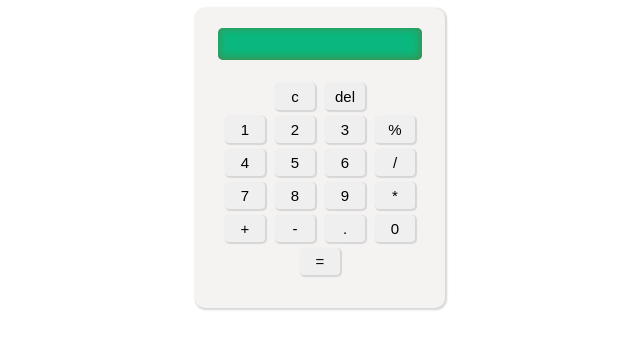
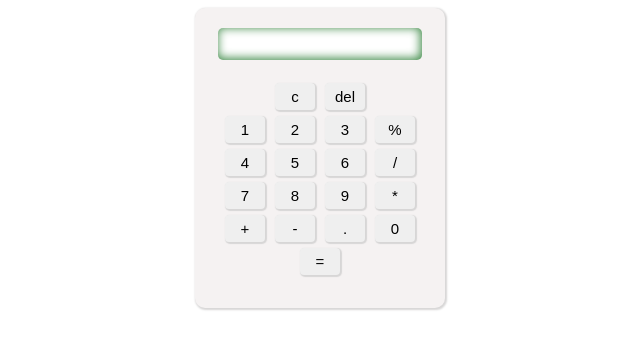
Before and after one commit to aadi163/calculater, a plain HTML site: page index.html in a window 1280 px wide. Shown: the whole page, without its empty margins (320-960 px from the left). Drawn offline with Linux system fonts and the light colour scheme.

Commit message:
Update index.html

```diff
--- a/index.html
+++ b/index.html
@@ -25,7 +25,7 @@
     margin: 20px;
     text-align: right;
     font-size: 30px;
-    background-color: rgb(10, 184, 127);
+    //background-color: rgb(10, 184, 127);
     border: none;
     border-radius: 5px;
     box-shadow: inset -1px -1px 10px 1px rgb(67, 141, 76);
```
